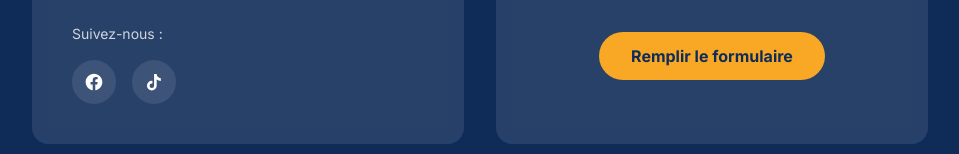
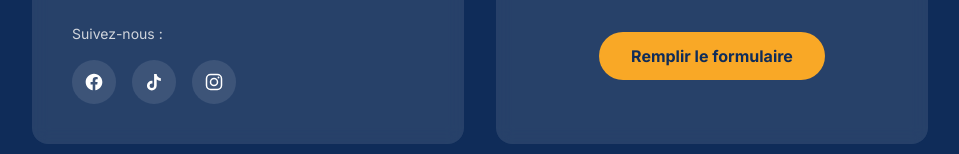
Before and after one commit to solidairehumanisguinee-git/humanis-guinee-site, a Next.js app: page / in a window 1280 px wide. Shown: the part 2916-3070 px from the top of the page, without its empty margins (160-1119 px from the left). Built offline with nearby package versions, Linux system fonts and the light colour scheme.

Commit message:
Lien insta

```diff
--- a/app/page.tsx
+++ b/app/page.tsx
@@ -1,6 +1,6 @@
 import Image from "next/image";
 import { FlagFR, FlagGN } from "@/components/FlagIcon";
-import { FacebookIcon, TikTokIcon } from "@/components/SocialIcons";
+import { FacebookIcon, TikTokIcon, InstagramIcon } from "@/components/SocialIcons";
 import logo from "@/public/logo.png";
 
 export default function Home() {
@@ -183,6 +183,15 @@ export default function Home() {
               >
                 <TikTokIcon className="w-5 h-5" />
               </a>
+              <a
+                href="https://www.instagram.com/humanisguineesolidarite"
+                target="_blank"
+                rel="noopener noreferrer"
+                aria-label="Instagram"
+                className="w-11 h-11 rounded-full bg-white/10 flex items-center justify-center text-white hover:bg-humanis-yellow hover:text-humanis-blue transition"
+              >
+                <InstagramIcon className="w-5 h-5" />
+              </a>
             </div>
           </div>
           <div className="bg-white/10 p-10 rounded-2xl flex flex-col justify-center items-center backdrop-blur-sm">
--- a/components/SocialIcons.tsx
+++ b/components/SocialIcons.tsx
@@ -13,3 +13,13 @@ export function TikTokIcon({ className = "" }: { className?: string }) {
     </svg>
   );
 }
+
+export function InstagramIcon({ className = "" }: { className?: string }) {
+  return (
+    <svg viewBox="0 0 24 24" fill="none" stroke="currentColor" strokeWidth="1.8" className={className} aria-hidden="true">
+      <rect x="3" y="3" width="18" height="18" rx="5" />
+      <circle cx="12" cy="12" r="4.2" />
+      <circle cx="17.4" cy="6.6" r="1.1" fill="currentColor" stroke="none" />
+    </svg>
+  );
+}
```
